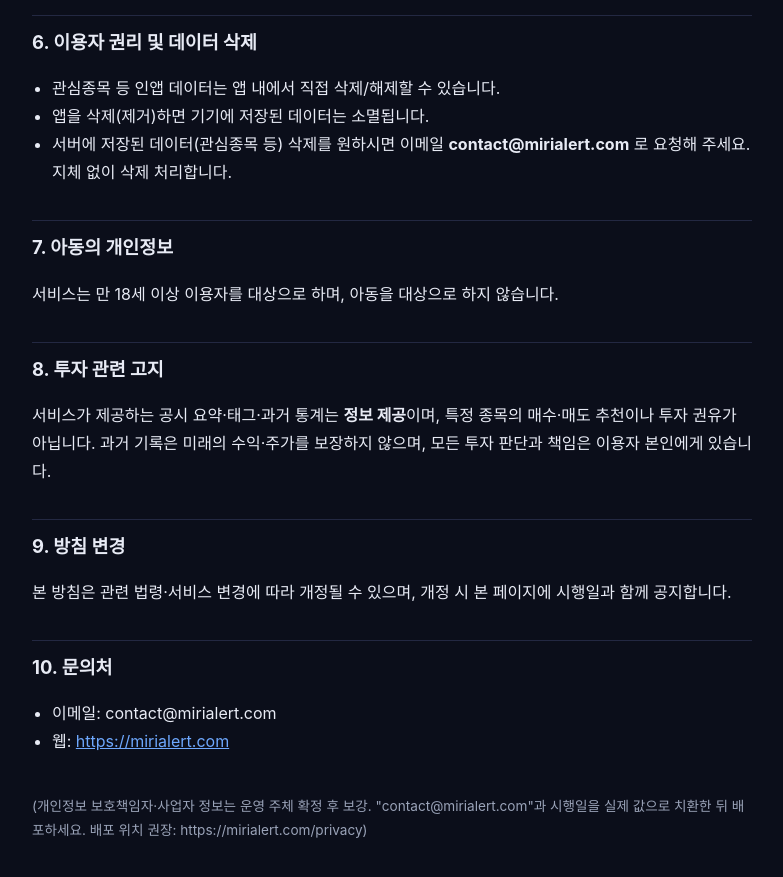
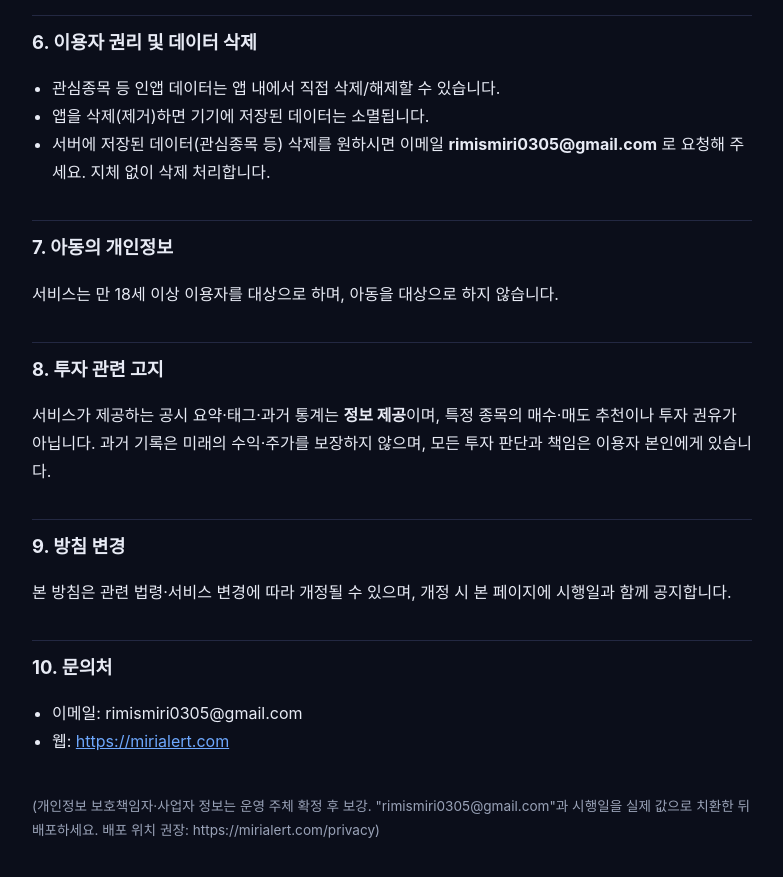
Before and after one commit to Rainforest-0305/RIMI, a plain HTML site: page web/privacy.html in a window 1280 px wide. Shown: the part 1340-2217 px from the top of the page, without its empty margins (248-1031 px from the left). Drawn offline with Linux system fonts and the light colour scheme.

Commit message:
web: 개인정보처리방침 문의 이메일 확정 (rimismiri0305@gmail.com)

```diff
--- a/web/privacy.html
+++ b/web/privacy.html
@@ -65,7 +65,7 @@
   <ul>
     <li>관심종목 등 인앱 데이터는 앱 내에서 직접 삭제/해제할 수 있습니다.</li>
     <li>앱을 삭제(제거)하면 기기에 저장된 데이터는 소멸됩니다.</li>
-    <li>서버에 저장된 데이터(관심종목 등) 삭제를 원하시면 이메일 <b>contact@mirialert.com</b> 로 요청해 주세요. 지체 없이 삭제 처리합니다.</li>
+    <li>서버에 저장된 데이터(관심종목 등) 삭제를 원하시면 이메일 <b>rimismiri0305@gmail.com</b> 로 요청해 주세요. 지체 없이 삭제 처리합니다.</li>
   </ul>
 
   <h2>7. 아동의 개인정보</h2>
@@ -79,11 +79,11 @@
 
   <h2>10. 문의처</h2>
   <ul>
-    <li>이메일: contact@mirialert.com</li>
+    <li>이메일: rimismiri0305@gmail.com</li>
     <li>웹: <a href="https://mirialert.com">https://mirialert.com</a></li>
   </ul>
 
-  <p class="note">(개인정보 보호책임자·사업자 정보는 운영 주체 확정 후 보강. "contact@mirialert.com"과 시행일을 실제 값으로 치환한 뒤 배포하세요. 배포 위치 권장: https://mirialert.com/privacy)</p>
+  <p class="note">(개인정보 보호책임자·사업자 정보는 운영 주체 확정 후 보강. "rimismiri0305@gmail.com"과 시행일을 실제 값으로 치환한 뒤 배포하세요. 배포 위치 권장: https://mirialert.com/privacy)</p>
 </main>
 </body>
 </html>
```
